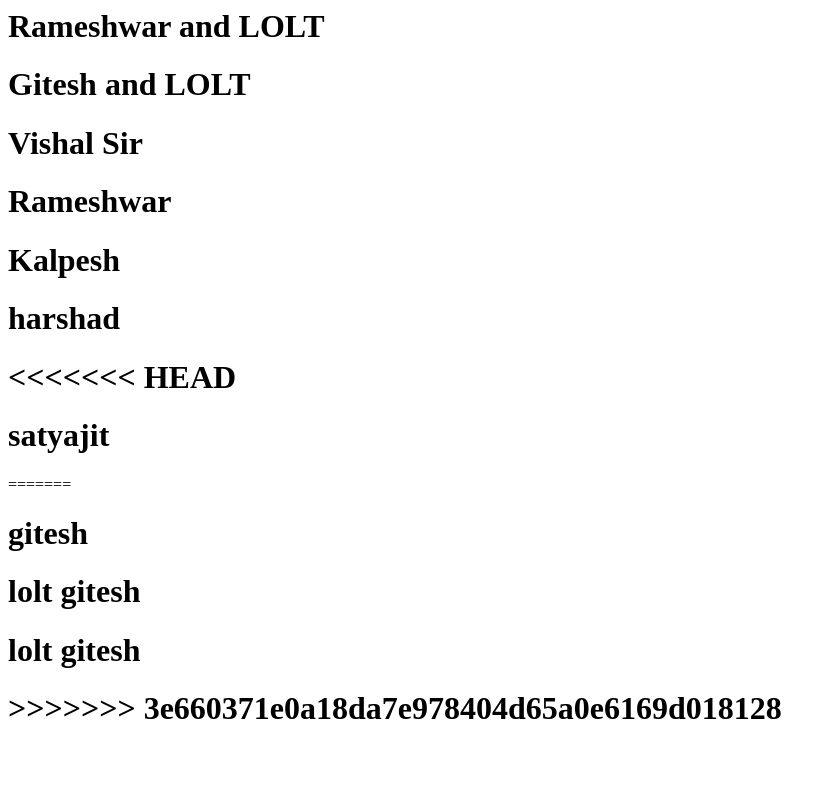
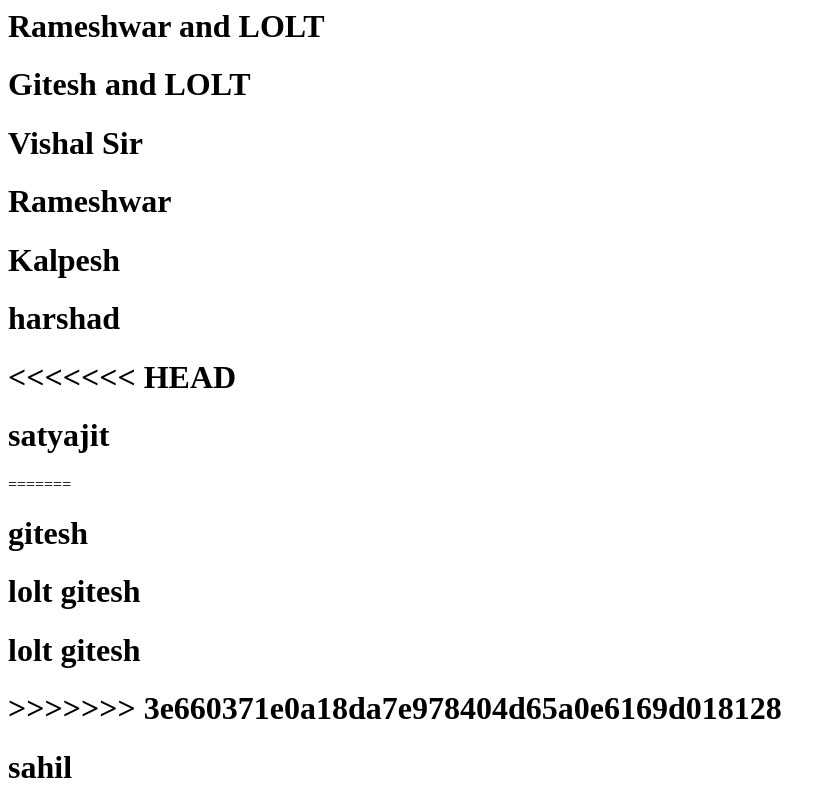
Before and after one commit to MHTECHIN/rameshwar, a plain HTML site: page index.html in a window 1280 px wide. Shown: the whole page, without its empty margins (0-836 px from the left). Drawn offline with Linux system fonts and the light colour scheme.

Commit message:
14line added

```diff
--- a/index.html
+++ b/index.html
@@ -11,3 +11,4 @@
 <h1>lolt gitesh<h1>
 <h1>lolt gitesh<h1>
 >>>>>>> 3e660371e0a18da7e978404d65a0e6169d018128
+<h1>sahil</h1>
```
